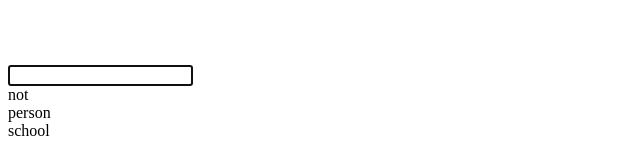
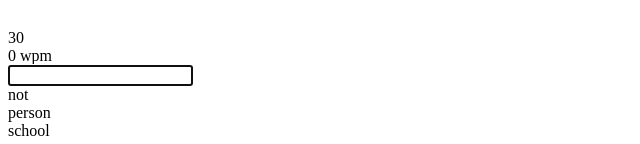
Before and after one commit to 0baraa/dolphintype, a SvelteKit app: page / in a window 1280 px wide. Shown: the top 144 px of the page, without its empty margins (0-640 px from the left). Built offline with nearby package versions, Linux system fonts and the light colour scheme.

Commit message:
Left align timer and wpm

```diff
--- a/src/routes/+page.svelte
+++ b/src/routes/+page.svelte
@@ -373,8 +373,8 @@
     </div>
 
     <div
-      class="pointer-events-none absolute p-2 text-8xl text-gray-400 transition-opacity duration-300"
-      style="top: -1.2em; left: 50%; transform: translateX(-50%);"
+      class="pointer-events-none absolute p-2 text-4xl text-gray-400 transition-opacity duration-300"
+      style="top: -1.5em; left: 0.85em;"
       class:opacity-0={testPhase !== 'running'}
       ontransitionend={() => (timeRemaining = timerDuration)}
     >
@@ -382,8 +382,8 @@
     </div>
 
     <div
-      class="pointer-events-none absolute p-2 text-4xl text-gray-400 transition-opacity duration-300 sm:text-7xl"
-      style="top: -1.4em; left: 50%; transform: translateX(-50%);"
+      class="pointer-events-none absolute p-2 text-4xl text-gray-400 transition-opacity duration-300"
+      style="top: -1.4em; left: 0.85em;"
       class:opacity-0={testPhase !== 'finished'}
     >
       {wpm} wpm
@@ -418,7 +418,7 @@
 
       <div
         id="words-container"
-        class="flex flex-wrap justify-start gap-x-4 transition-transform duration-150 ease-in-out"
+        class="flex flex-wrap justify-start gap-x-4 p-2 transition-transform duration-150 ease-in-out"
         style:row-gap="{rowGap}px"
         style:transform="translateY({scrollOffset}px)"
       >
```
